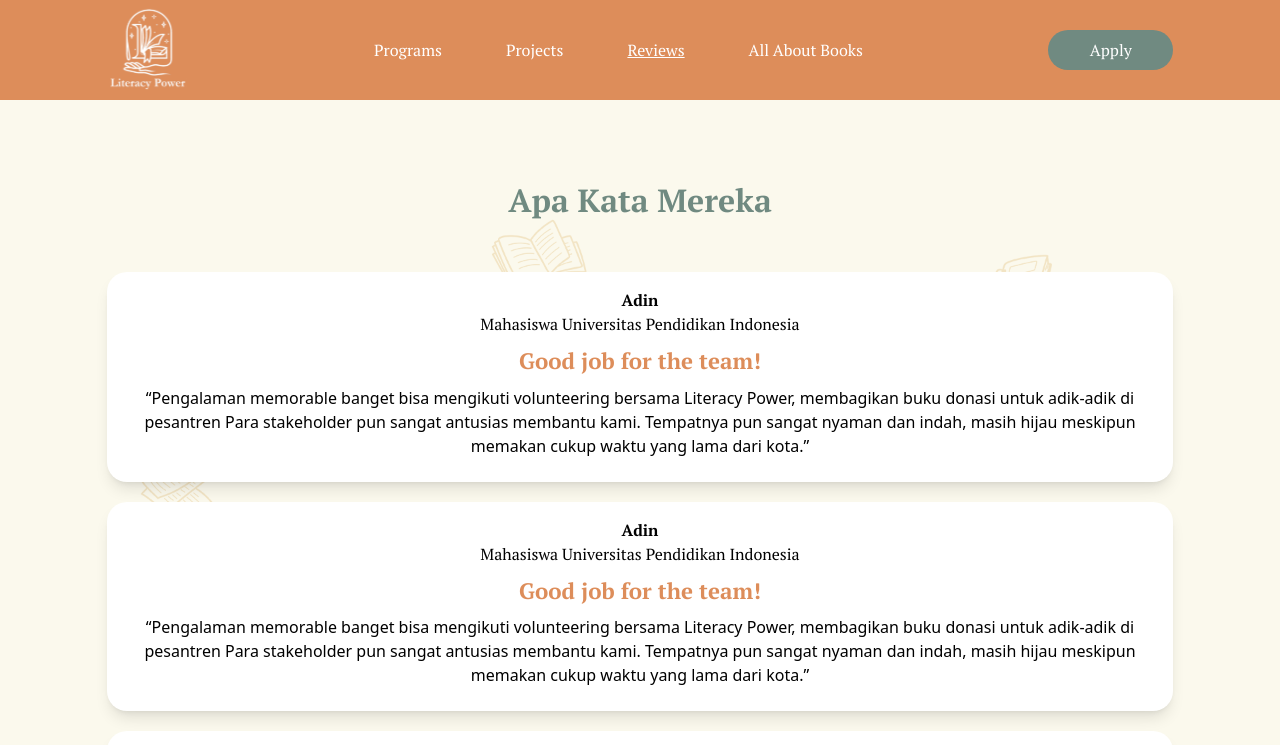
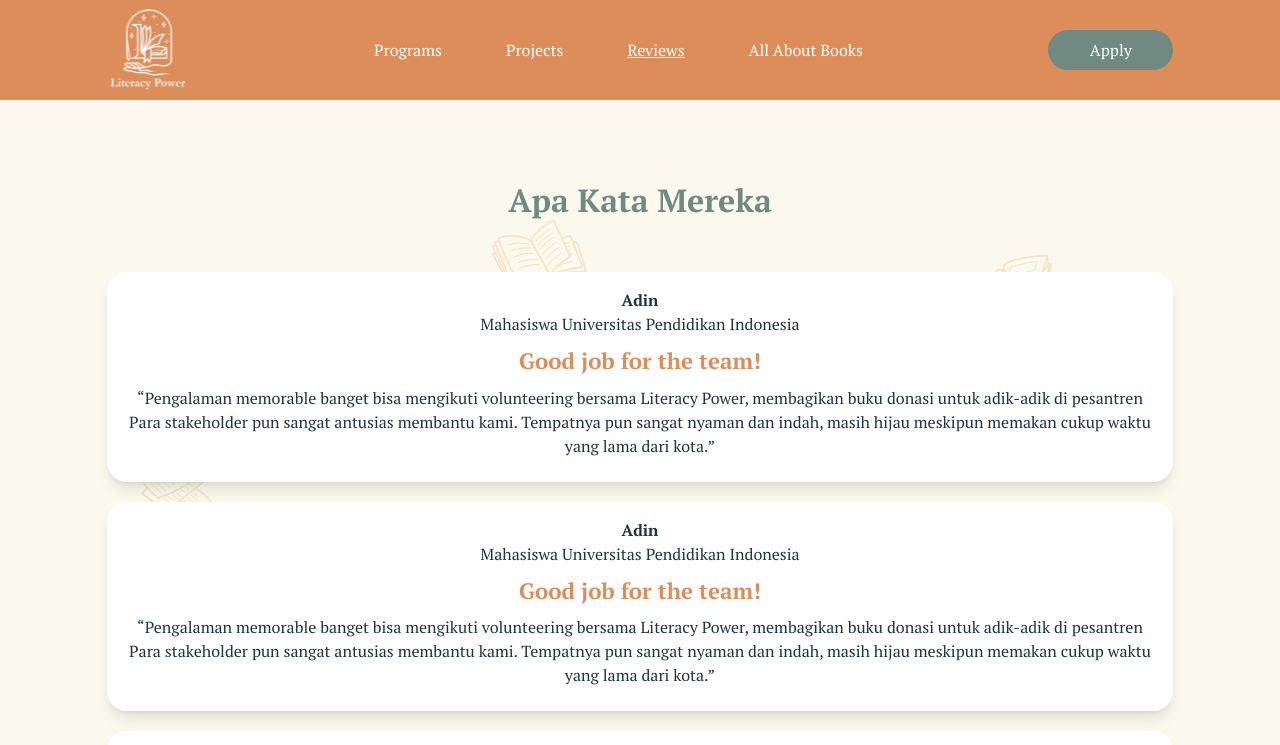
Before and after one commit to literacypowerdev/literacypowerindonesia, a Next.js app: page /reviews in a window 1280 px wide. Shown: the top 745 px of the page. Built offline with nearby package versions, Linux system fonts and the light colour scheme.

Commit message:
Updated text color

```diff
--- a/components/molecules/ReviewCard/index.tsx
+++ b/components/molecules/ReviewCard/index.tsx
@@ -13,13 +13,13 @@ export default function ReviewCard(props: ReviewCardProps) {
   return (
     <div className="w-full max-w-[1100px] text-center mx-auto h-fit bg-white shadow-lg my-5 rounded-[20px] overflow-hidden p-4 pb-6 flex flex-col gap-3 md:gap-2 transition-all duration-150 ease-in-out">
       <div>
-        <h3 className="font-ptserif font-bold">{name}</h3>
-        <p className="font-ptserif">{occupation}</p>
+        <h3 className="font-ptserif font-bold text-main-blue">{name}</h3>
+        <p className="font-ptserif text-main-blue">{occupation}</p>
       </div>
       <h2 className="font-ptserif font-bold text-base text-main-orange">
         {title}
       </h2>
-      <p>“{content}”</p>
+      <p className="font-ptserif text-main-blue">“{content}”</p>
     </div>
   );
 }
```
